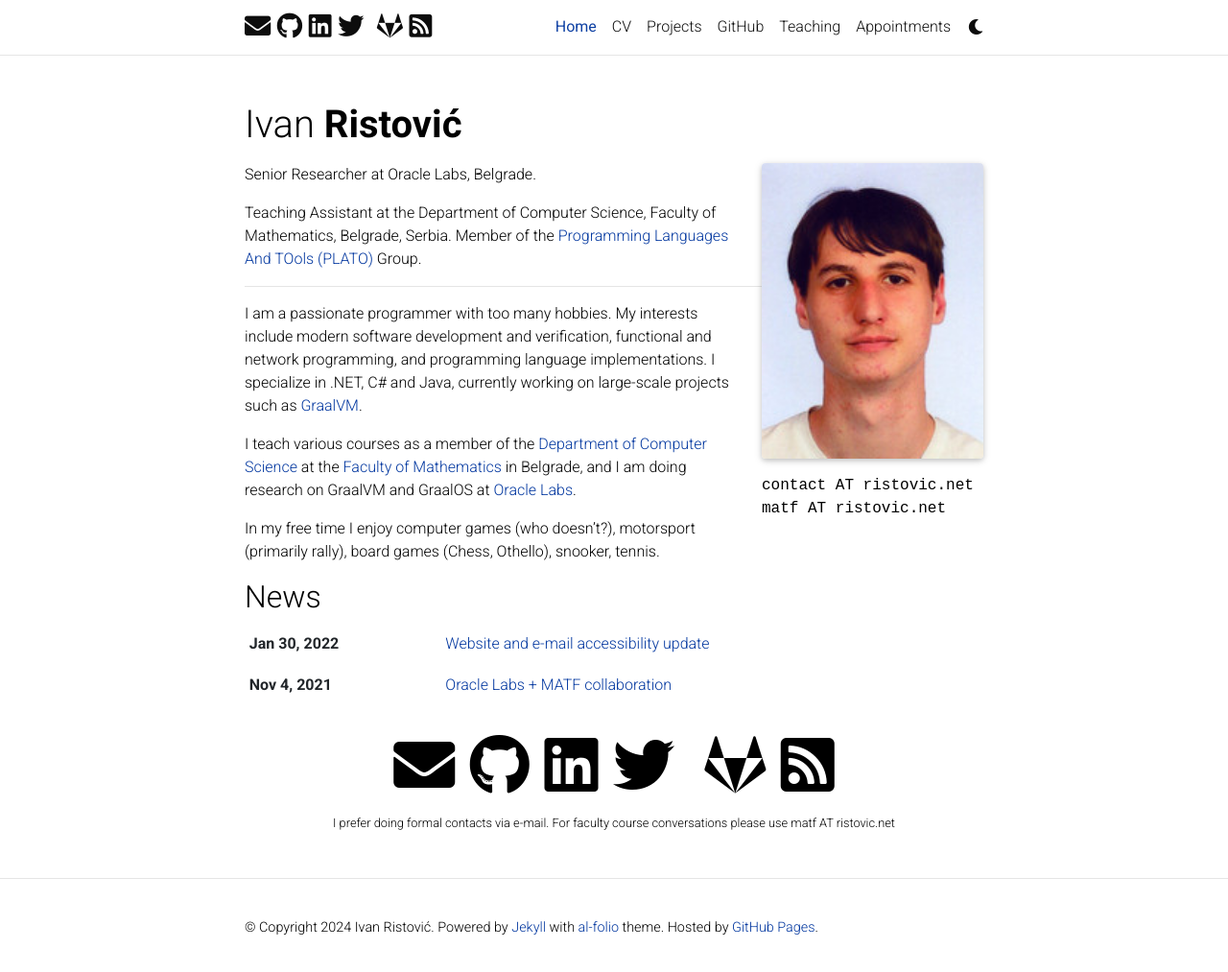
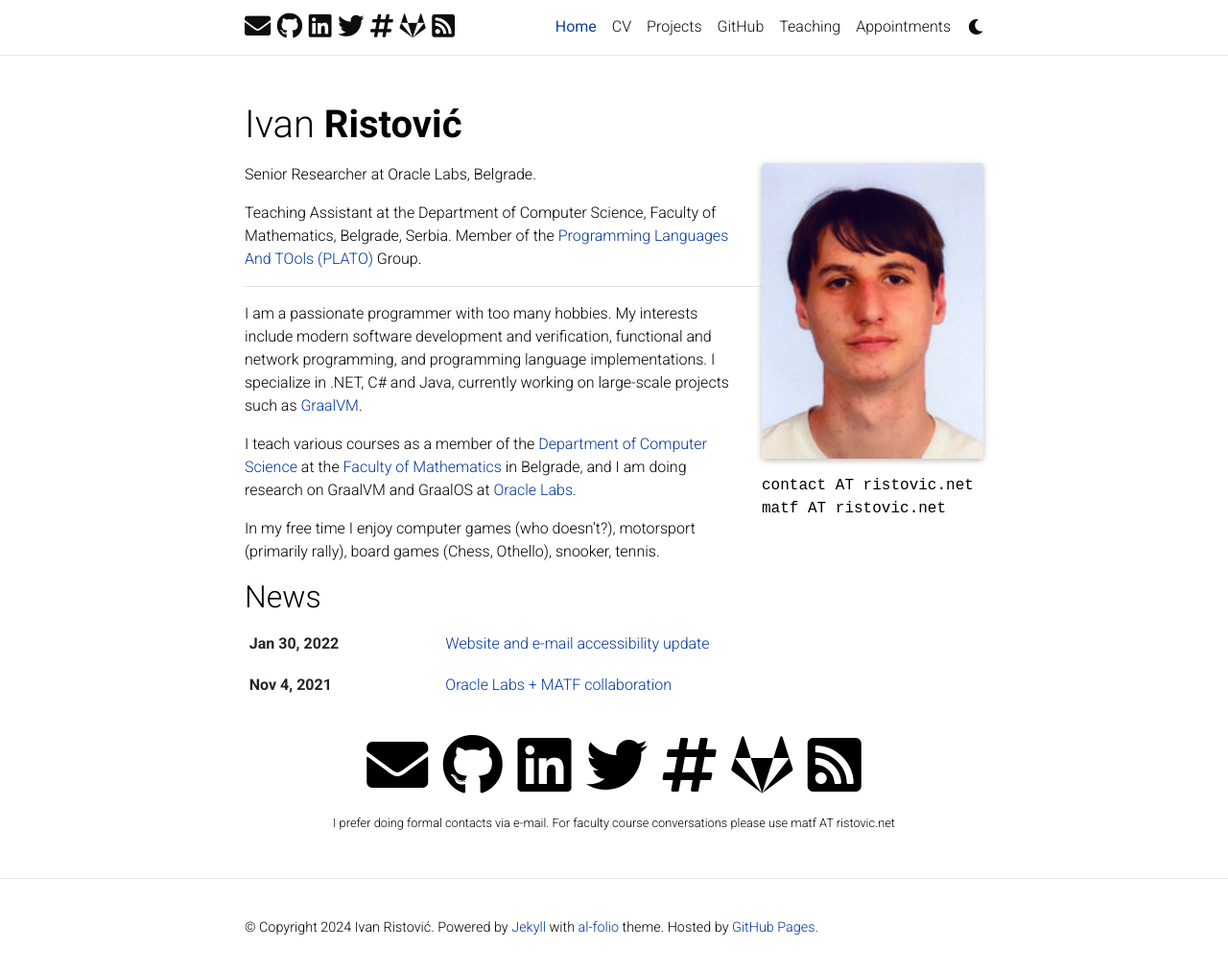
Before and after one commit to ivan-ristovic/ivan-ristovic.github.io, a Jekyll site: the page built from _pages/about.md, in a window 1280 px wide and 1017 px high. Shown: the top 1013 px of the window at 96% size. Built offline with Jekyll 4.4.1, drawn with Linux system fonts in a browser that asks for light colours; full-size pictures stand in for the smaller copies a plugin makes; comment, search, counter and statistics services are not loaded; a style sheet for code colours, icons or effects is not loaded.

Commit message:
Update matrix icon

```diff
--- a/_includes/social.html
+++ b/_includes/social.html
@@ -41,7 +41,7 @@
             <a href="https://twitter.com/{{ site.twitter_username }}" title="Twitter"><i class="fab fa-twitter"></i></a>
             {% endif %}
             {%- if site.matrix_id -%}
-            <a rel="me" href="https://{{ site.matrix_id  }}" title="Matrix"><i class="fab fa-matrix-org"></i></a>
+            <a rel="me" href="https://{{ site.matrix_id  }}" title="Matrix"><i class="fa fa-hashtag"></i></a>
             {% endif %}
             {%- if site.mastodon_username -%}
             <a rel="me" href="https://{{ site.mastodon_username  }}" title="Mastodon"><i class="fab fa-mastodon"></i></a>
```
